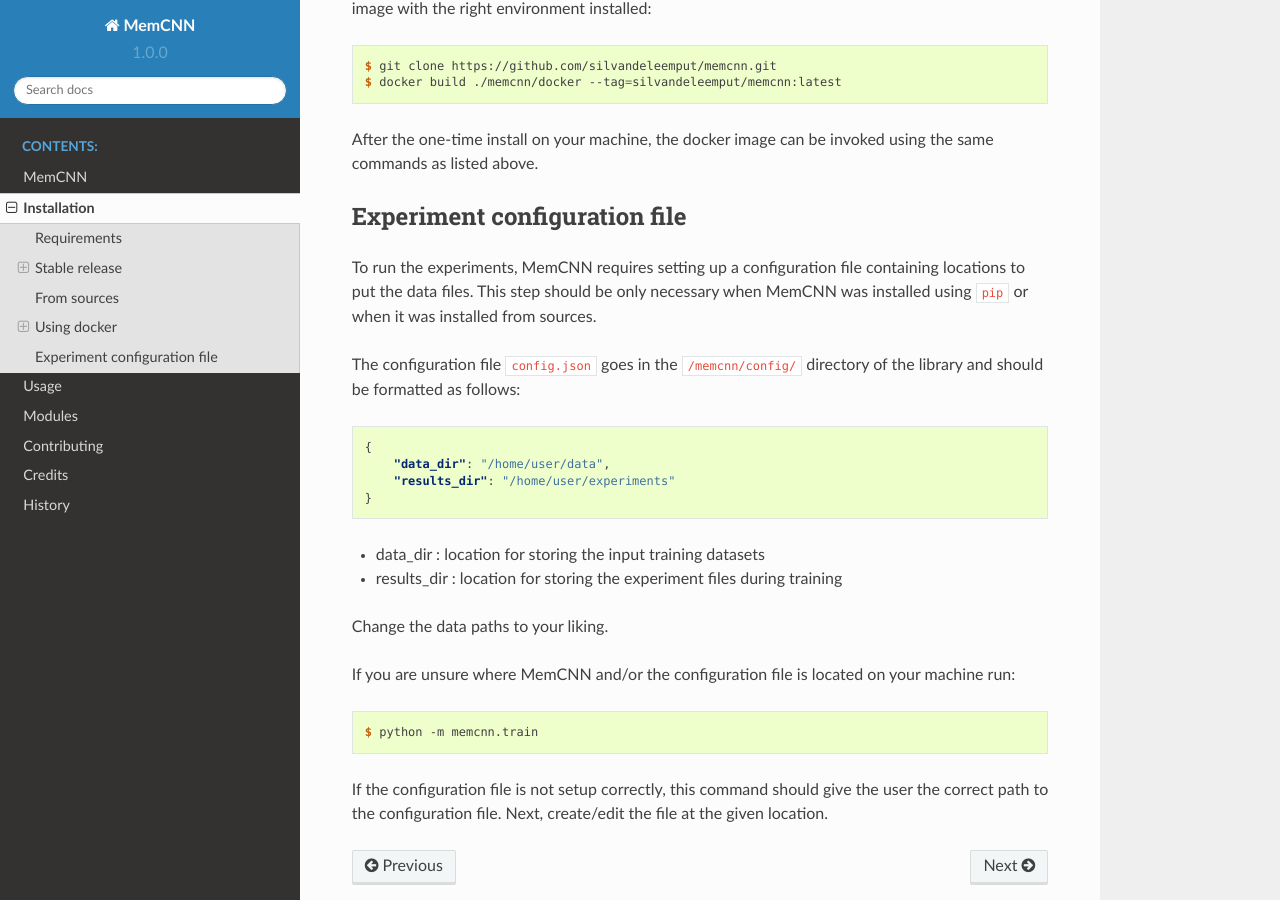
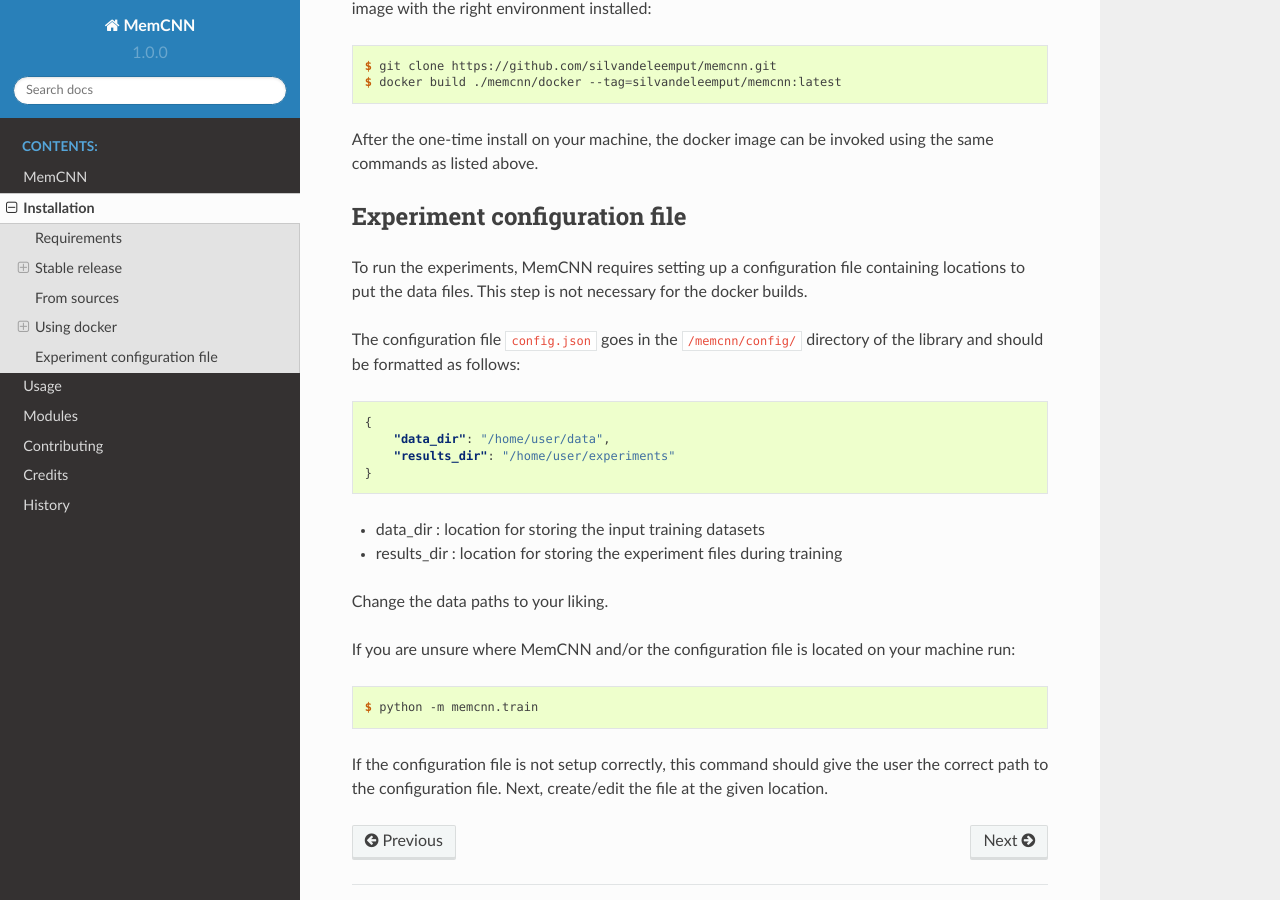
Before and after one commit to silvandeleemput/memcnn, a Sphinx documentation site: the page built from docs/installation.rst, in a window 1280 px wide and 900 px high, scrolled down 1998 px. Built offline with Sphinx 7.4.7 and the Read the Docs theme 2.0.0, drawn with Linux system fonts in a browser that asks for light colours; some of the changed text lies outside the part shown.

Commit message:
minor installation documentation corrections

```diff
--- a/docs/installation.rst
+++ b/docs/installation.rst
@@ -15,7 +15,7 @@ Requirements
 Stable release
 --------------
 
-These are the preferred methods to install MemCNN, as it will always install the most recent stable release.
+These are the preferred methods to install MemCNN, as they will always install the most recent stable release.
 
 PyPi
 ^^^^
@@ -122,8 +122,8 @@ using the same commands as listed above.
 Experiment configuration file
 -----------------------------
 
-To run the experiments, MemCNN requires setting up a configuration file containing locations to put the data files. This step should be only necessary when MemCNN
-was installed using ``pip`` or when it was installed from sources.
+To run the experiments, MemCNN requires setting up a configuration file containing locations to put the data files.
+This step is not necessary for the docker builds.
 
 
 The configuration file ``config.json`` goes in the ``/memcnn/config/`` directory of the library and should be formatted as follows:
```
